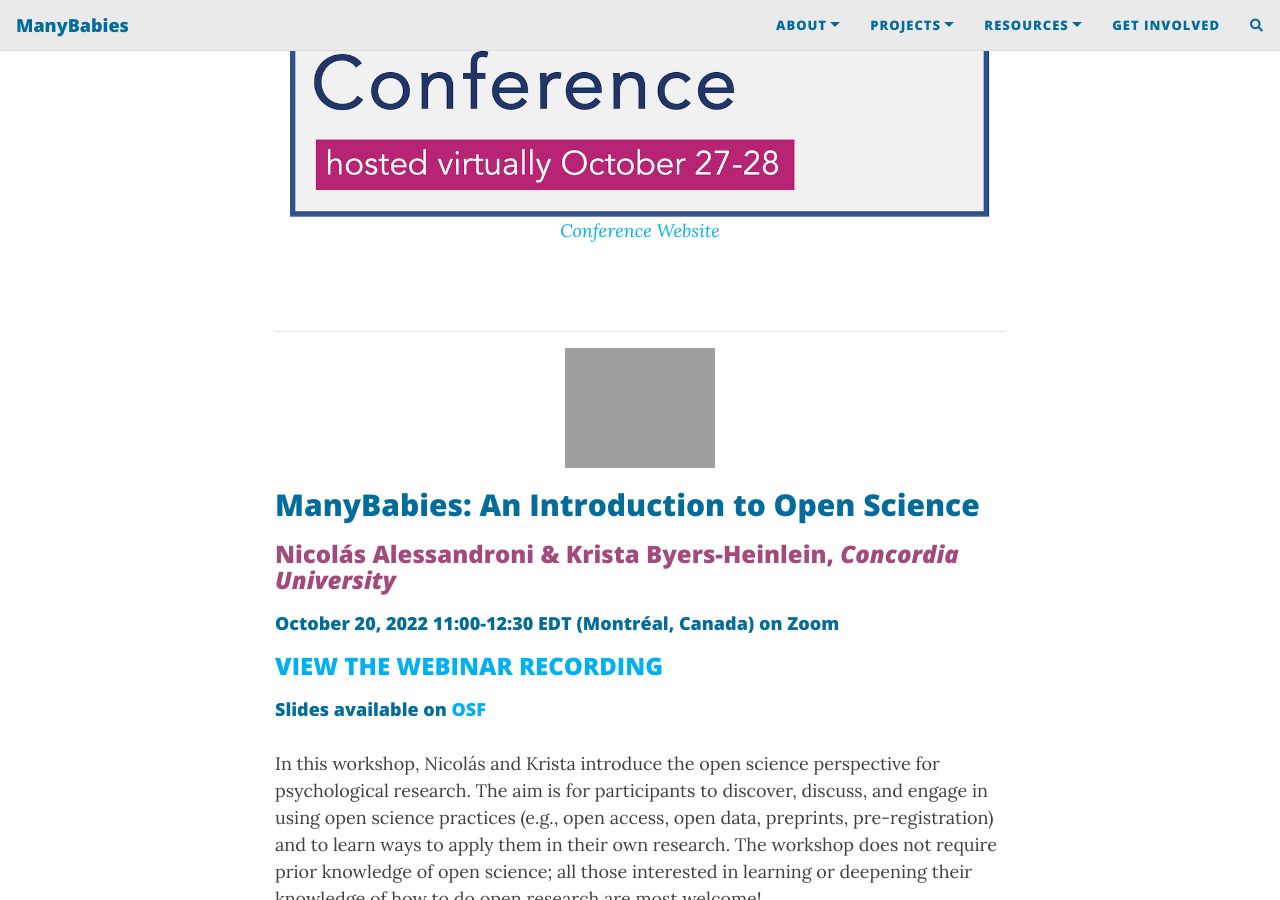
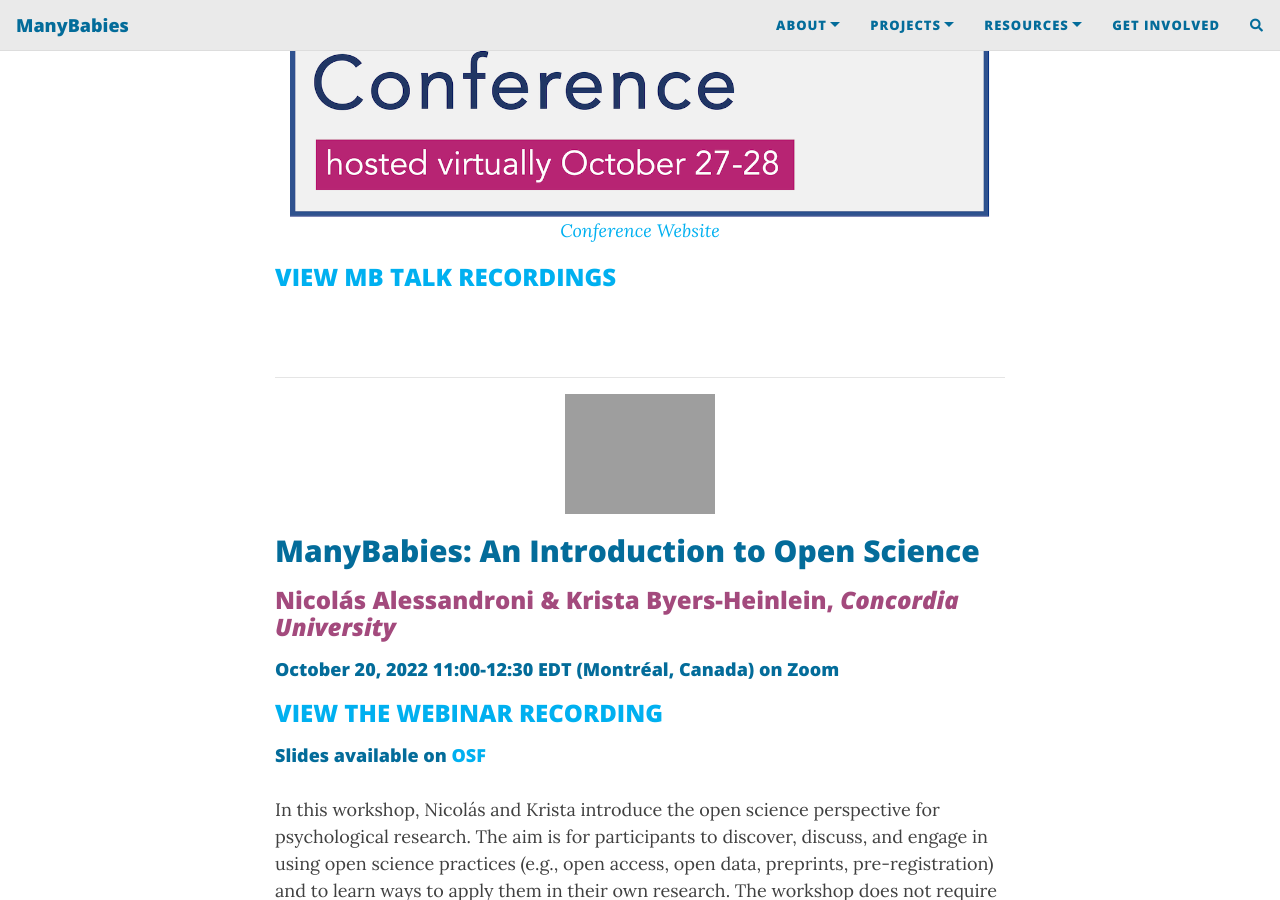
Before and after one commit to manybabies/manybabies.github.io, a Jekyll site: the page built from events.md, in a window 1280 px wide and 900 px high, scrolled down 1849 px. Built offline with Jekyll 4.4.1, drawn with Linux system fonts in a browser that asks for light colours; nearby versions of some CDN libraries; comment, search, counter and statistics services are not loaded; grey boxes are pictures that could not be loaded.

Commit message:
Update events.md

```diff
--- a/events.md
+++ b/events.md
@@ -42,6 +42,8 @@
   <a href="https://bigteamscienceconference.github.io"><i>Conference Website</i></a>
 </div>
 
+<h3><a href="https://www.youtube.com/playlist?list=PLynqjZusW6nt9D3wQkyavZmMWl2ZgjszV" target="_blank">VIEW MB TALK RECORDINGS</a></h3>
+
 <br>
 
 ***
```
